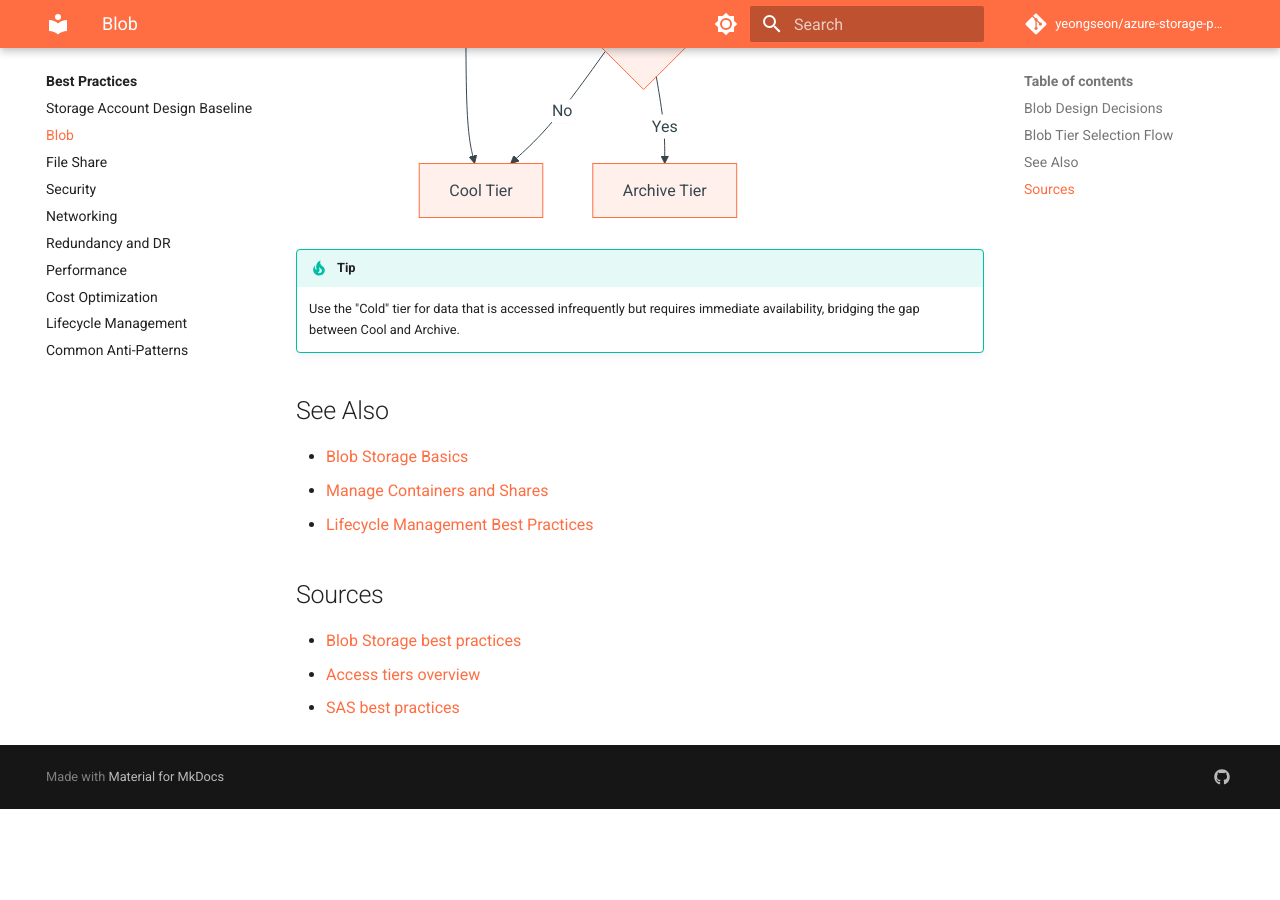
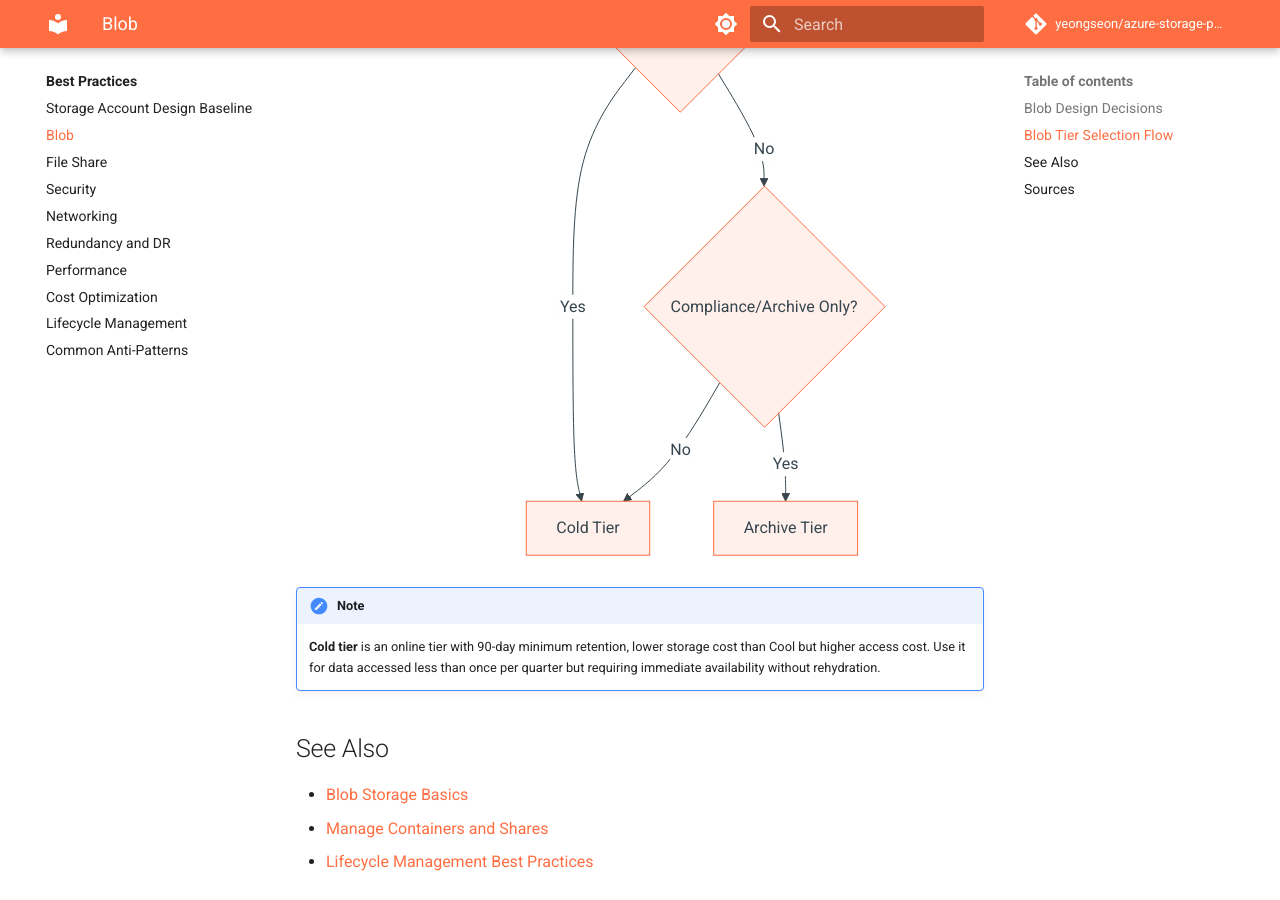
Before and after one commit to yeongseon/azure-storage-practical-guide, an MkDocs documentation site: the page built from docs/best-practices/blob-best-practices.md, in a window 1280 px wide and 900 px high, scrolled down 1522 px. Built offline with MkDocs 1.6.1 and Material for MkDocs 9.7.7, drawn with Linux system fonts in a browser that asks for light colours; comment, search, counter and statistics services are not loaded; before the commit the page ends 2331 px from its top, so only the background shows below that; some of the changed text lies outside the part shown.

Commit message:
fix: correct redundancy SLA values, add Cold tier to blob flow
- redundancy-options.md, redundancy-and-durability.md: Fix ZRS/GZRS
  availability from 99.99% to 99.9%; 99.99% applies to RA-GRS/RA-GZRS
  secondary read access only. Clarify failover as customer-managed.
- blob-best-practices.md: Add Cold tier as distinct online tier in
  decision flow (90-day minimum, between Cool and Archive)

````diff
--- a/docs/best-practices/blob-best-practices.md
+++ b/docs/best-practices/blob-best-practices.md
@@ -21,13 +21,15 @@
     B -->|Yes| C[Hot Tier]
     B -->|No| D{Accessed < 30 Days?}
     D -->|Yes| E[Cool Tier]
-    D -->|No| F{Compliance Only?}
-    F -->|Yes| G[Archive Tier]
-    F -->|No| E
+    D -->|No| F{Accessed < 90 Days?}
+    F -->|Yes| G[Cold Tier]
+    F -->|No| H{Compliance/Archive Only?}
+    H -->|Yes| I[Archive Tier]
+    H -->|No| G
 ```
 
-!!! tip
-    Use the "Cold" tier for data that is accessed infrequently but requires immediate availability, bridging the gap between Cool and Archive.
+!!! note
+    **Cold tier** is an online tier with 90-day minimum retention, lower storage cost than Cool but higher access cost. Use it for data accessed less than once per quarter but requiring immediate availability without rehydration.
 
 ## See Also
 
````
Also changed, not shown: other parts of docs/best-practices/blob-best-practices.md (+1 -1 lines), docs/platform/redundancy-and-durability.md (+5 -3 lines), docs/reference/redundancy-options.md (+5 -5 lines).
